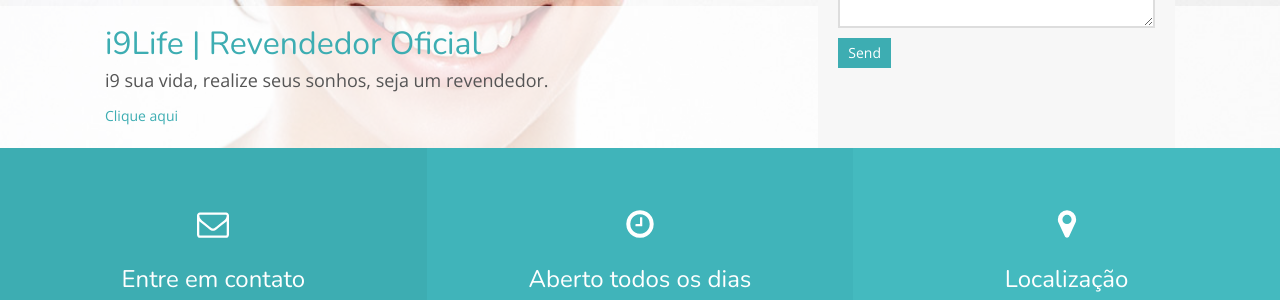
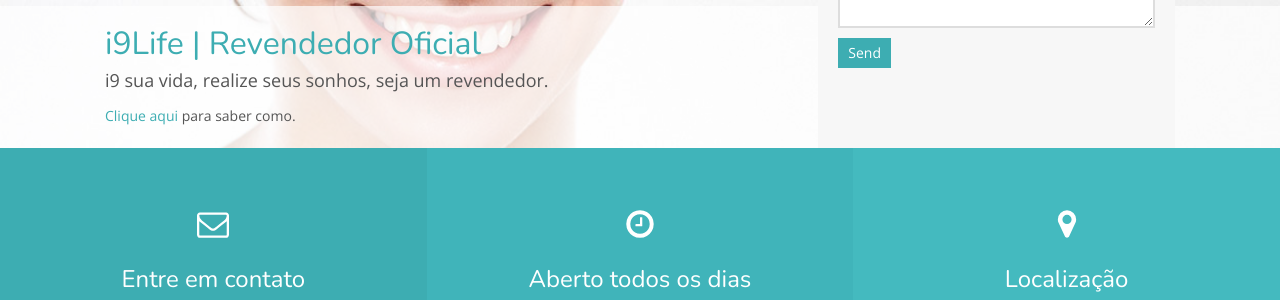
Before and after one commit to cadastroinove/cadastroinove.github.io, a Jekyll site: the page built from index.html, in a window 1280 px wide and 900 px high. Shown: the part 398-698 px from the top of the window. Built offline with Jekyll 4.4.1, drawn with Linux system fonts in a browser that asks for light colours; nearby versions of some CDN libraries.

Commit message:
Melhorias no menu e adicionando chamada na página inicial para o cadastro

```diff
--- a/index.html
+++ b/index.html
@@ -8,7 +8,7 @@
         <div class="container-fluid">
             <div class="hero-content-inner">
                 <h1>{{ site.hero.hero_title }}</h1>
-                <p>{{ site.hero.hero_description }}</p> <a href="#cadastrar">Clique aqui</a>
+                <p>{{ site.hero.hero_description }}</p> <a href="#cadastrar">Clique aqui</a> para saber como.
             </div>
         </div>
     </div>
```
